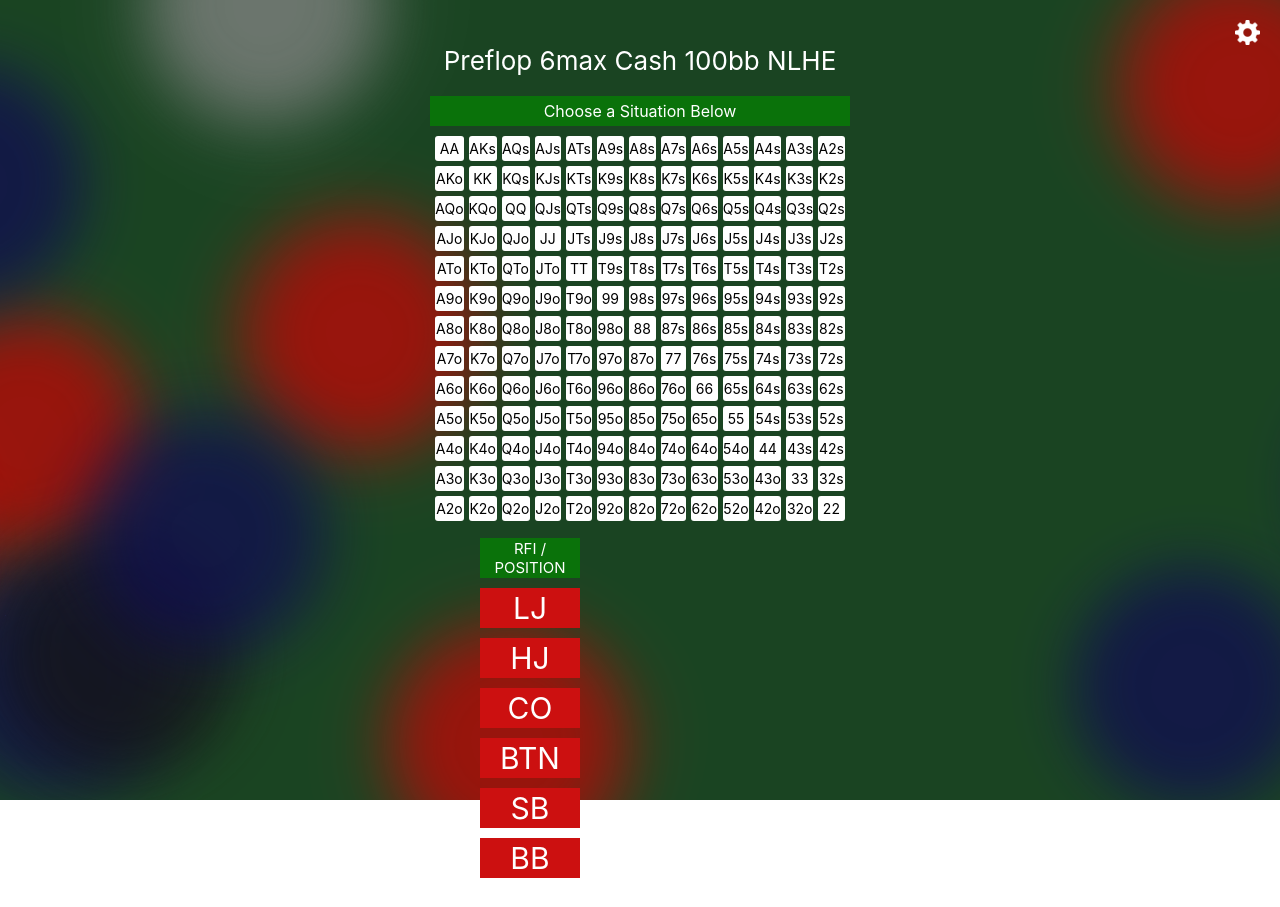
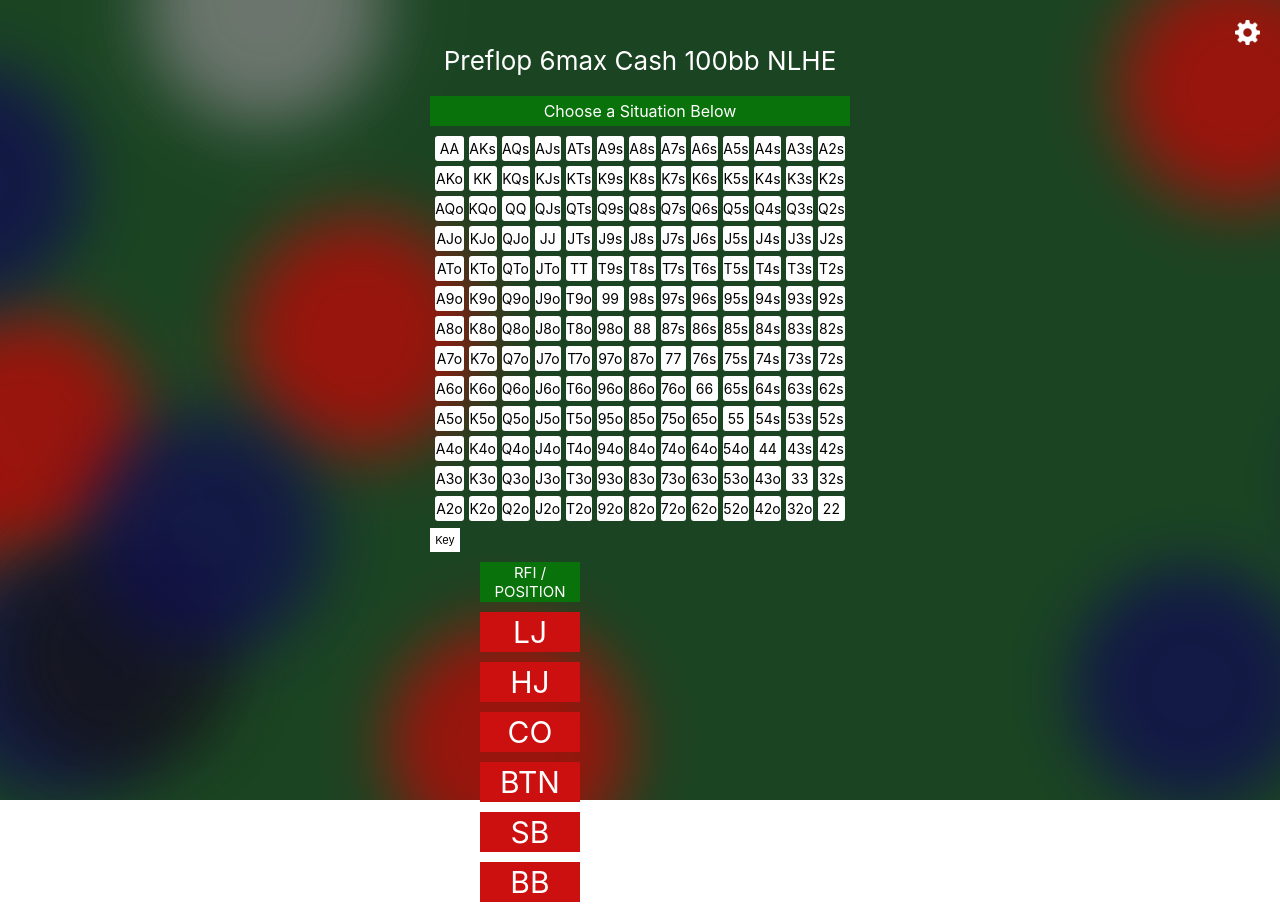
Before and after one commit to brianfordcode/poker-preflop-charts, a Vue app: page / in a window 1280 px wide. Before the commit the page ends 883 px from the top, so only its background shows below. Built offline with nearby package versions, Linux system fonts and the light colour scheme.

Commit message:
key says'key' if no situation

```diff
--- a/src/App.vue
+++ b/src/App.vue
@@ -1,5 +1,4 @@
 <template>
-
 
   <div class="main-app">
     <!-- SETTINGS -->
@@ -14,7 +13,9 @@
     >
       <div>
         <!-- SITUATION TITLE -->
-        <p class="situation-title">{{ this.situation ? this.situation : 'Choose a Situation Below' }}</p>
+        <p class="situation-title">
+          {{ this.situation ? this.situation : 'Choose a Situation Below' }}
+        </p>
         <!-- CHART -->
         <chart :situation="situation"/>
       </div>
@@ -60,14 +61,15 @@ export default {
   * {
     padding: 0;
     margin: 0;
+    /* background-color: rgb(36, 31, 31); */
   }
 
   #app {
     font-family: -apple-system, BlinkMacSystemFont, 'Segoe UI', Roboto, Oxygen, Ubuntu, Cantarell, 'Open Sans', 'Helvetica Neue', sans-serif;
     height: 100vh;
     user-select: none;
+    position: relative;
   }
-
   .main-app {
     height: 100vh;
     display: flex;
--- a/src/components/background.vue
+++ b/src/components/background.vue
@@ -34,7 +34,7 @@
     position: absolute;
     z-index: -1000;
     width: 100vw;
-    height: 100vh;
+    height:100%;
     top: 0;
     left: 0;
     background: #1a4422;
--- a/src/components/chart.vue
+++ b/src/components/chart.vue
@@ -37,10 +37,10 @@
         </div>
         <!-- FOLD key -->
         <div
-            v-if="situation && situation != 'BB vs SB Limp'"
+            v-if="situation != 'BB vs SB Limp'"
             style="background-color: white"
         >
-        Fold
+        {{situation ? 'Fold' : 'Key'}}
         </div>
     </div>
 
```
